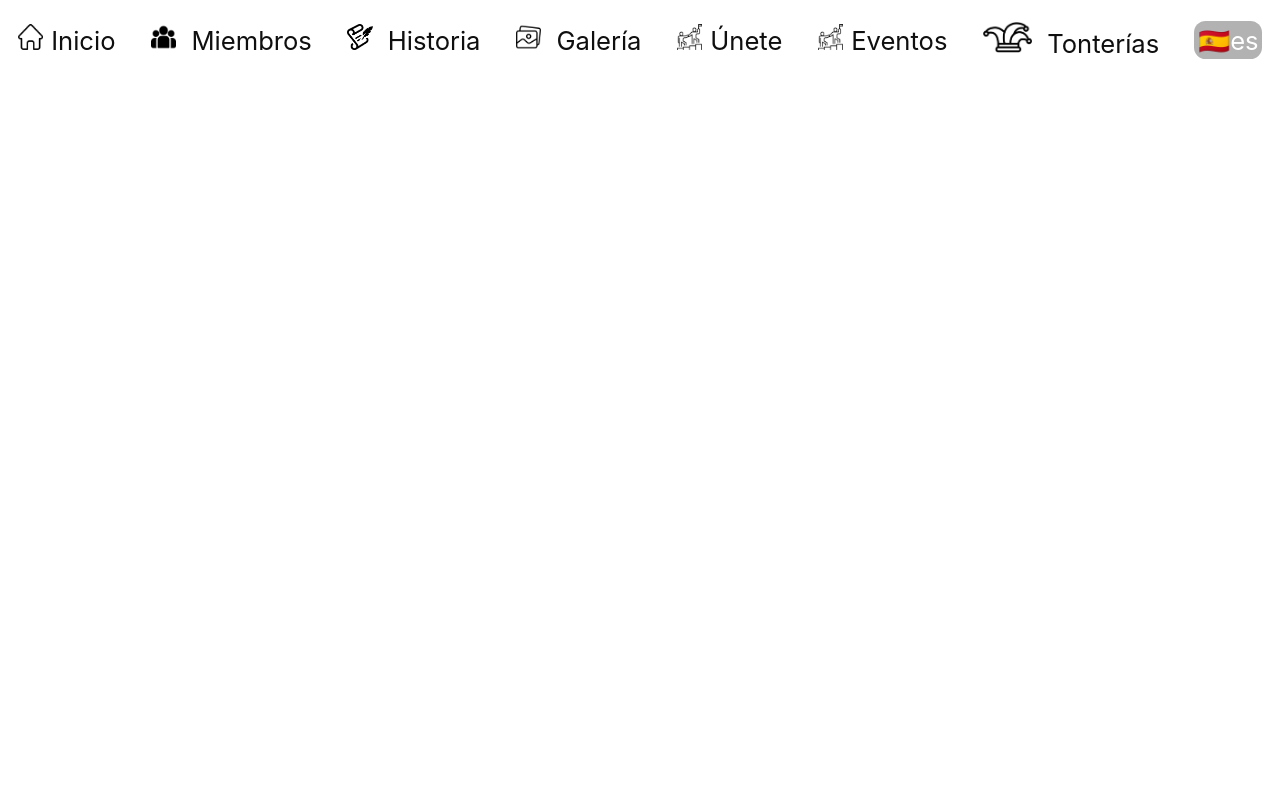
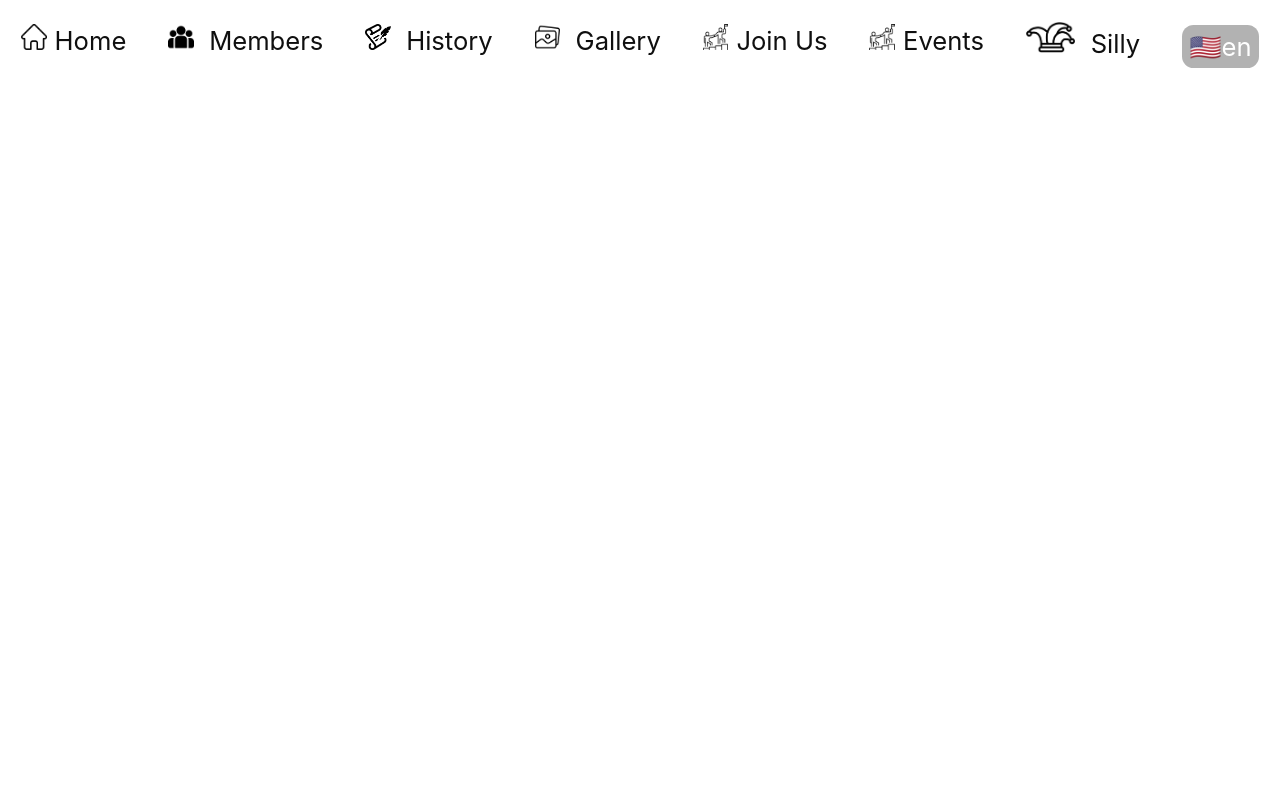
Before and after one commit to PsiEpsilonChapter/PsiEpsilonChapterWebsite, a React (Create React App) app: page / in a window 1280 px wide. Shown: the top 800 px of the page. Built offline with nearby package versions, Linux system fonts and the light colour scheme; what cytoscape-dagre, cytoscape-node-html-label would draw is missing.

Commit message:
translations pretty much done!

```diff
--- a/src/App.js
+++ b/src/App.js
@@ -11,6 +11,7 @@ import History from "./history.js";
 import MobileAppHeader from "./MobileAppHeader";
 import JoinUs from "./JoinUs";
 import Events from "./Events";
+import i18next from "./i18n";
 
 // import "./App.css";
 
@@ -49,6 +50,18 @@ class App extends React.Component {
     console.log(`Current state is ${this.state.currentPage}`);
   };
 
+  setLanguage = (language) => {
+    console.log("setLanguage called with language " + language);
+    i18next.changeLanguage(language);
+    this.setState({
+      currentPage: this.state.currentPage,
+      previousPage: this.state.previousPage,
+      showModal: this.state.showModal,
+      isMobile: this.state.isMobile,
+      language: language,
+    });
+  };
+
   componentDidMount() {
     this.setState({
       currentPage: this.state.page,
@@ -67,7 +80,9 @@ class App extends React.Component {
     console.log(`Current state is ${this.state.currentPage}`);
   }
 
-  appHeader = (<AppHeader setPage={this.setPage} />);
+  appHeader = (
+    <AppHeader setPage={this.setPage} setLanguage={this.setLanguage} />
+  );
   openModal = () => {
     console.log("openModal called");
   };
@@ -92,7 +107,11 @@ class App extends React.Component {
       isMobile = true;
       console.log("isMobile is true");
       this.appHeader = (
-        <MobileAppHeader setPage={this.setPage} openModal={this.openModal} />
+        <MobileAppHeader
+          setPage={this.setPage}
+          openModal={this.openModal}
+          setLanguage={this.setLanguage}
+        />
       );
     }
     if (this.state.openModal) {
--- a/src/AppHeader.js
+++ b/src/AppHeader.js
@@ -10,6 +10,7 @@ class AppHeader extends React.Component {
     this.headerCollection = (
       <HeaderCollection
         setPage={props.setPage}
+        setLanguage={props.setLanguage}
         toggleModal={() => {
           console.log("no modal since it is not on mobile!");
         }}
@@ -17,8 +18,8 @@ class AppHeader extends React.Component {
     );
   }
   render() {
-    console.log("AppPagesEnum is ");
-    console.log(AppPagesEnum);
+    // console.log("AppPagesEnum is ");
+    // console.log(AppPagesEnum);
 
     return (
       <div className="HeaderWrapper">
--- a/src/Gallery.js
+++ b/src/Gallery.js
@@ -28,9 +28,9 @@ class Gallery extends React.Component {
   }
 
   randomRotation() {
-    console.log("Random rotation is being called");
+    // console.log("Random rotation is being called");
     let rotation = Math.floor(Math.random() * 6) - 1;
-    console.log(`Rotation: ${rotation}`);
+    // console.log(`Rotation: ${rotation}`);
     return rotation;
   }
 
--- a/src/GalleryImage.js
+++ b/src/GalleryImage.js
@@ -3,9 +3,9 @@ import { PhotoProvider, PhotoView } from "react-photo-view";
 
 class GalleryImage extends React.Component {
   randomRotation() {
-    console.log("Random rotation is being called");
+    // console.log("Random rotation is being called");
     let rotation = Math.floor(Math.random() * 6) - 1;
-    console.log(`Rotation: ${rotation}`);
+    // console.log(`Rotation: ${rotation}`);
     return rotation;
   }
 
--- a/src/HeaderCollection.js
+++ b/src/HeaderCollection.js
@@ -14,8 +14,13 @@ var languageEmojiMaps = {
 };
 
 class HeaderCollection extends React.Component {
+  constuctor(props) {
+    this.props = props;
+  }
   render() {
     var languageDivs = [];
+    console.log("Languages are ");
+    console.log(i18next.resources);
     for (var i = 0; i < i18next.languages.length; i++) {
       var orig_lang = i18next.languages[i];
       var language = languageEmojiMaps[orig_lang]
@@ -27,7 +32,8 @@ class HeaderCollection extends React.Component {
           key={language}
           onClick={() => {
             console.log("changing language to " + orig_lang);
-            i18next.changeLanguage(orig_lang);
+            this.props.setLanguage(orig_lang);
+            this.setState({ language: orig_lang });
           }}
         >
           {language}
--- a/src/MainCarousel.js
+++ b/src/MainCarousel.js
@@ -10,7 +10,7 @@ import { useTranslation } from "react-i18next";
 import i18next from "./i18n";
 
 class MainCarousel extends React.Component {
-  CarouselContent = {
+  CarouselContent = () => ({
     0: {
       image: volunteering,
       slogan: i18next.t("volunteering-title"),
@@ -23,16 +23,21 @@ class MainCarousel extends React.Component {
       image: brotherhood,
       slogan: i18next.t("brotherhood-title"),
     },
-  };
+  });
 
   constructor(props) {
     super(props);
     this.state = {
       current_showing: 0,
       inProp: true,
+      language: i18next.language,
     };
     this.current_showing = 0;
   }
+
+  setLanguage = (language) => {
+    this.setState({ language: language });
+  };
 
   toggle = () => {
     this.setState((prevState) => ({
@@ -51,8 +56,8 @@ class MainCarousel extends React.Component {
     setTimeout(() => {
       console.log(" this.current_showing is ");
       console.log(this.current_showing);
-      console.log(this.CarouselContent[this.state.current_showing]);
-      console.log(this.CarouselContent[this.state.current_showing].image);
+      console.log(this.CarouselContent()[this.state.current_showing]);
+      console.log(this.CarouselContent()[this.state.current_showing].image);
       var next_showing = (this.state.current_showing + 1) % 3;
       console.log("next_showing is " + next_showing);
 
@@ -64,7 +69,7 @@ class MainCarousel extends React.Component {
     console.log("Rerendering with value of ", this.state.current_showing);
     console.log(
       "Image is ",
-      this.CarouselContent[this.state.current_showing].image
+      this.CarouselContent()[this.state.current_showing].image
     );
     console.log("InProp is ", this.state.inProp);
     // this.timeout();
@@ -81,7 +86,7 @@ class MainCarousel extends React.Component {
             <div
               id="background1"
               style={{
-                backgroundImage: `url(${this.CarouselContent[0].image})`,
+                backgroundImage: `url(${this.CarouselContent()[0].image})`,
               }}
             ></div>
           </CSSTransition>
@@ -95,7 +100,7 @@ class MainCarousel extends React.Component {
             <div
               id="background2"
               style={{
-                backgroundImage: `url(${this.CarouselContent[1].image})`,
+                backgroundImage: `url(${this.CarouselContent()[1].image})`,
               }}
             ></div>
           </CSSTransition>
@@ -109,7 +114,7 @@ class MainCarousel extends React.Component {
             <div
               id="background3"
               style={{
-                backgroundImage: `url(${this.CarouselContent[2].image})`,
+                backgroundImage: `url(${this.CarouselContent()[2].image})`,
               }}
             ></div>
           </CSSTransition>
@@ -126,7 +131,7 @@ class MainCarousel extends React.Component {
                 <div>{i18next.t("chapter-title-post")}</div>
               </div>
               <div id="CarouselSlogan" className="carousel-slogan">
-                {this.CarouselContent[this.state.current_showing].slogan}
+                {this.CarouselContent()[this.state.current_showing].slogan}
               </div>
 
               <div className="centered icon"></div>
--- a/src/i18n.js
+++ b/src/i18n.js
@@ -16,8 +16,8 @@ i18n
   .use(initReactI18next) // binds react-i18next to the core
   .init({
     resources,
-    lng: "es",
-    fallbackLng: "en",
+    lng: "en",
+    fallbackLng: ["en", "es"],
     debug: true,
     interpolation: {
       escapeValue: false,
--- a/src/index.css
+++ b/src/index.css
@@ -7,6 +7,7 @@
 	--footer-gear-color: #4f4f4f;
 	--header-underline-color: #9A2A2A;
 	--polaroid-width: 15vw;
+	--lang-change-margin-top: 1vw;
 }
 
 @font-face {
@@ -82,8 +83,9 @@ code {
 	border-bottom: none;
 	background-color: rgb(0,0,0,0.3);
 	color: white;
-	padding: 0.3vw;
+/* padding: 0.3vw; */
 	border-radius: 0.9vw;
+	margin-top: var(--lang-change-margin-top);
 }
 
 #lang-chage:hover {
@@ -93,6 +95,7 @@ code {
 
 #lang-change:hover div{
 	border-bottom: none;
+	width: 80%;
 }
 
 
@@ -100,22 +103,58 @@ code {
 /* Imagine a dropdown menu for selecting languages */
 .language-wrapper {
 	position: relative;
+	width: 5vw;
+	padding: 0.5vw;
 }
 .language-select:hover {
 	cursor: pointer;
 }
 .language-wrapper > div {
-	display: none;
+/* display: none; */
+	position: absolute;
+	display: block;
+opacity: 0;
+width: 100%;
 }
 
 .language-wrapper > div:first-child {
 	display: block;
+opacity: 1;
+}
+
+.language-wrapper:hover {
+	height: 5vw;
+	display: block;
+	top: var(--lang-change-margin-top);
 }
 
 .language-wrapper:hover > div{
 	position: absolute;
-	display: block;
+/* display: block; */
 	border-bottom: none;
+opacity: 1;
+animation: slideIn 0.3s forwards;
+}
+
+.language-wrapper:hover > div:first-child {
+	animation: none;
+}
+.language-wrapper:hover > div:hover {
+background-color: rgb(255,255,255,0.4);
+border-radius: 		0.9vw;
+
+}
+
+@keyframes
+slideIn {
+	from {
+		transform: translateY(-20px);
+		opacity: 0;
+	}
+	to {
+		transform: translateY(0);
+		opacity: 1;
+	}
 }
 
 .language-wrapper div:first-child {
```
